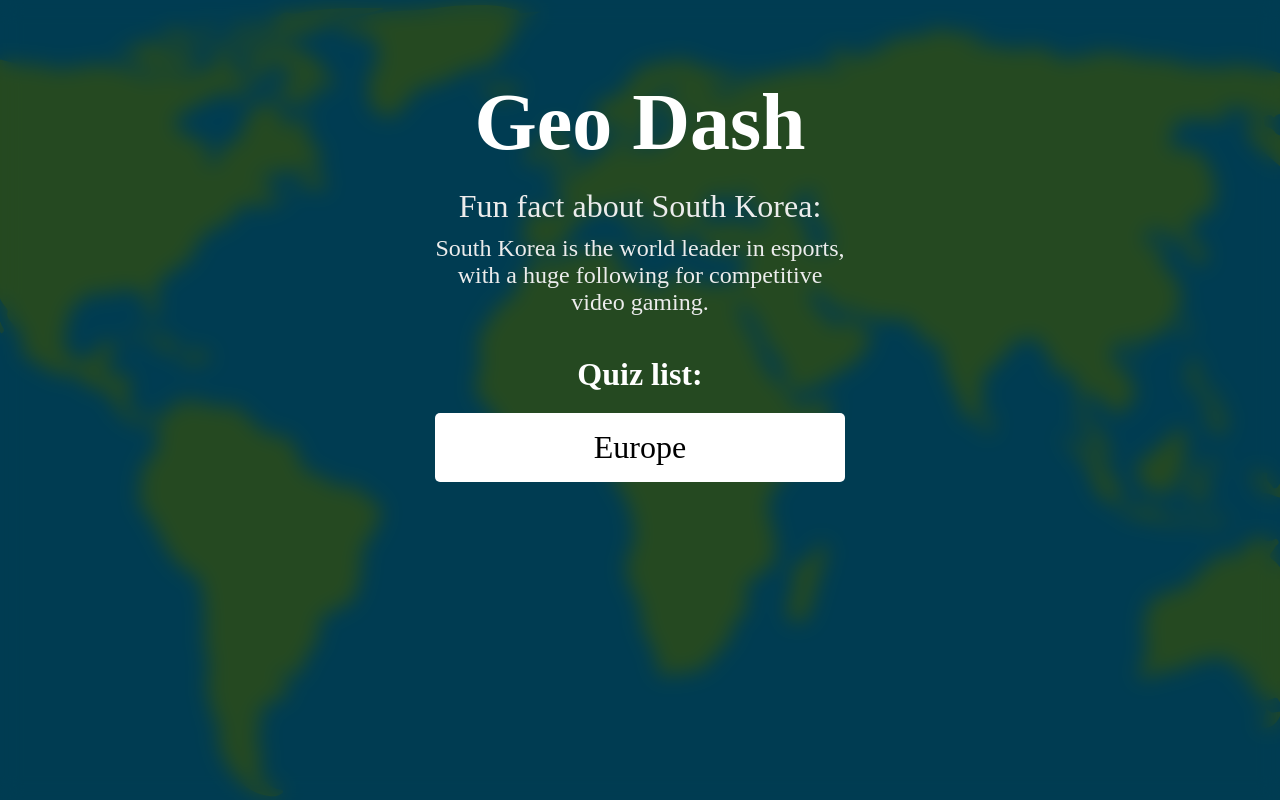
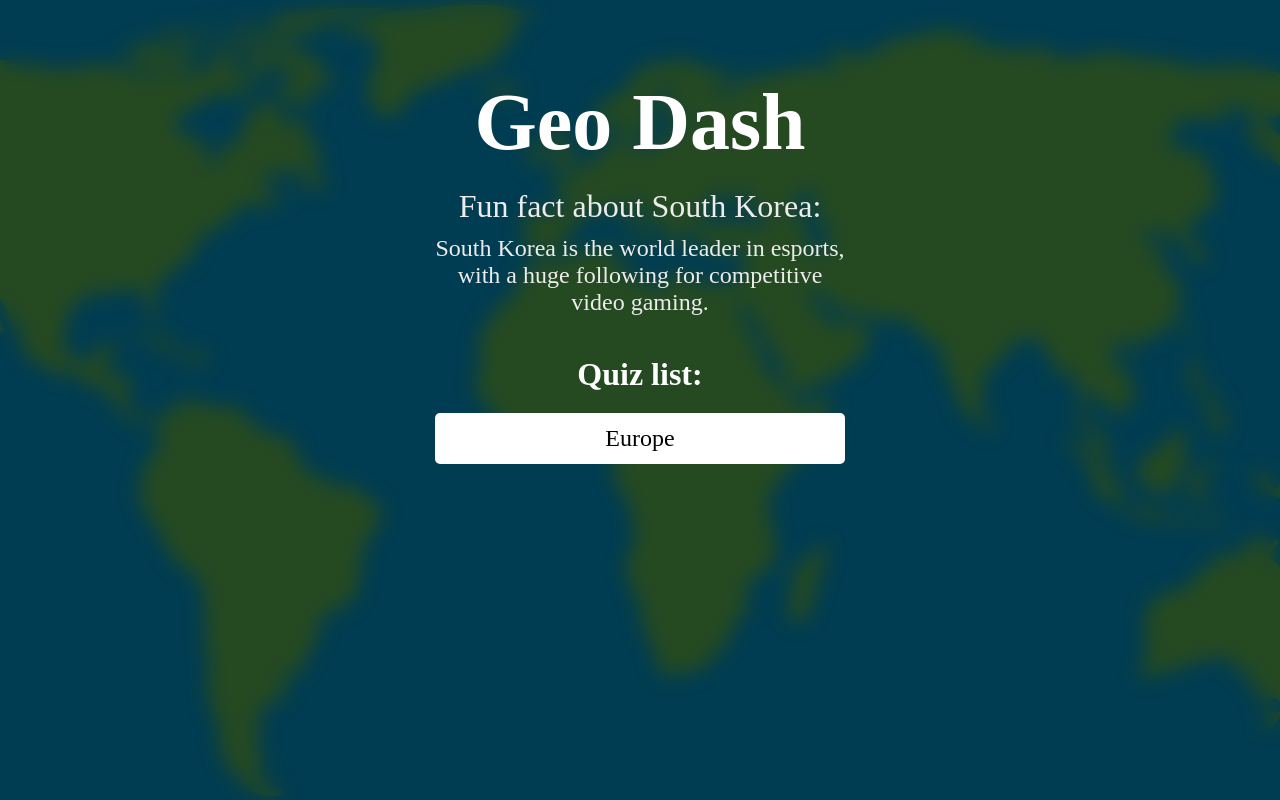
Before and after one commit to vanjazeli/geo-dash, a React (Vite) app: page / in a window 1280 px wide. Built offline with nearby package versions, Linux system fonts and the light colour scheme; data requests are answered from the project's data file; a web font is replaced by a local one.

Commit message:
Fix: Add universal styles for main elements

```diff
--- a/src/components/containers/Menu.tsx
+++ b/src/components/containers/Menu.tsx
@@ -25,7 +25,7 @@ const Menu = ({ heading, funFact, items }: MenuPropsType) => {
 					<ul className="menu__list">
 						{items?.map((item, itemIndex) => (
 							<li className="menu__item" key={itemIndex}>
-								<Link className="menu__link text-middle hover-default" to={`/${item.name.toLowerCase()}`}>
+								<Link className="cta-primary text-small hover-default" to={`/${item.name.toLowerCase()}`}>
 									{item.name}
 								</Link>
 							</li>
--- a/src/styles/base/_call-to-action.scss
+++ b/src/styles/base/_call-to-action.scss
@@ -1,3 +1,13 @@
 // ========================================
 // call-to-action
 // ========================================
+
+.cta-primary {
+	padding: 12px;
+	display: inline-block;
+	width: 100%;
+	text-align: center;
+	background-color: $white;
+	color: $black;
+	border-radius: 5px;
+}
--- a/src/styles/base/_inputs.scss
+++ b/src/styles/base/_inputs.scss
@@ -1,3 +1,14 @@
 // ========================================
-// keyframes
+// inputs
 // ========================================
+
+.input-primary {
+	padding: 12px;
+	display: inline-block;
+	width: 100%;
+	text-align: center;
+	background-color: $white;
+	color: $black;
+	border-radius: 5px;
+	border: none;
+}
--- a/src/styles/base/_layout.scss
+++ b/src/styles/base/_layout.scss
@@ -2,6 +2,10 @@
 // layout
 // ========================================
 
+body {
+	color: $white;
+}
+
 #root {
 	min-height: 100vh;
 }
--- a/src/styles/components/_loader.scss
+++ b/src/styles/components/_loader.scss
@@ -1,3 +1,7 @@
+// ========================================
+// loader
+// ========================================
+
 .loader {
 	position: fixed;
 	z-index: 1000;
--- a/src/styles/components/_menu.scss
+++ b/src/styles/components/_menu.scss
@@ -5,7 +5,6 @@
 .menu__heading {
 	margin-bottom: 20px;
 	text-align: center;
-	color: $white;
 }
 
 .menu__fact {
@@ -26,7 +25,6 @@
 }
 
 .menu__subheading {
-	color: $white;
 	margin-bottom: 20px;
 	text-align: center;
 }
@@ -37,19 +35,8 @@
 	}
 }
 
-.menu__link {
-	padding: 16px;
-	display: inline-block;
-	width: 100%;
-	text-align: center;
-	background-color: $white;
-	color: $black;
-	border-radius: 5px;
-}
-
 .menu__message {
 	display: block;
 	font-size: 24px;
-	color: $white;
 	text-align: center;
 }
```
